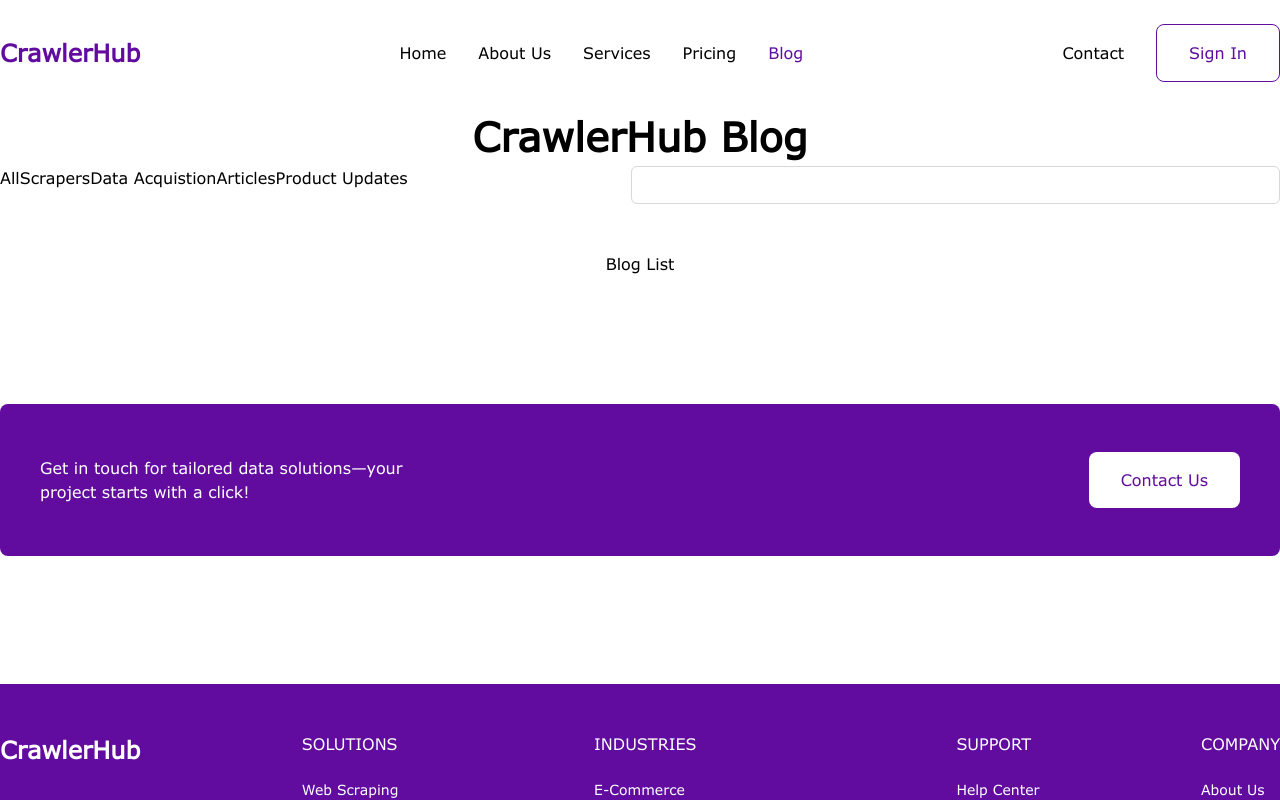
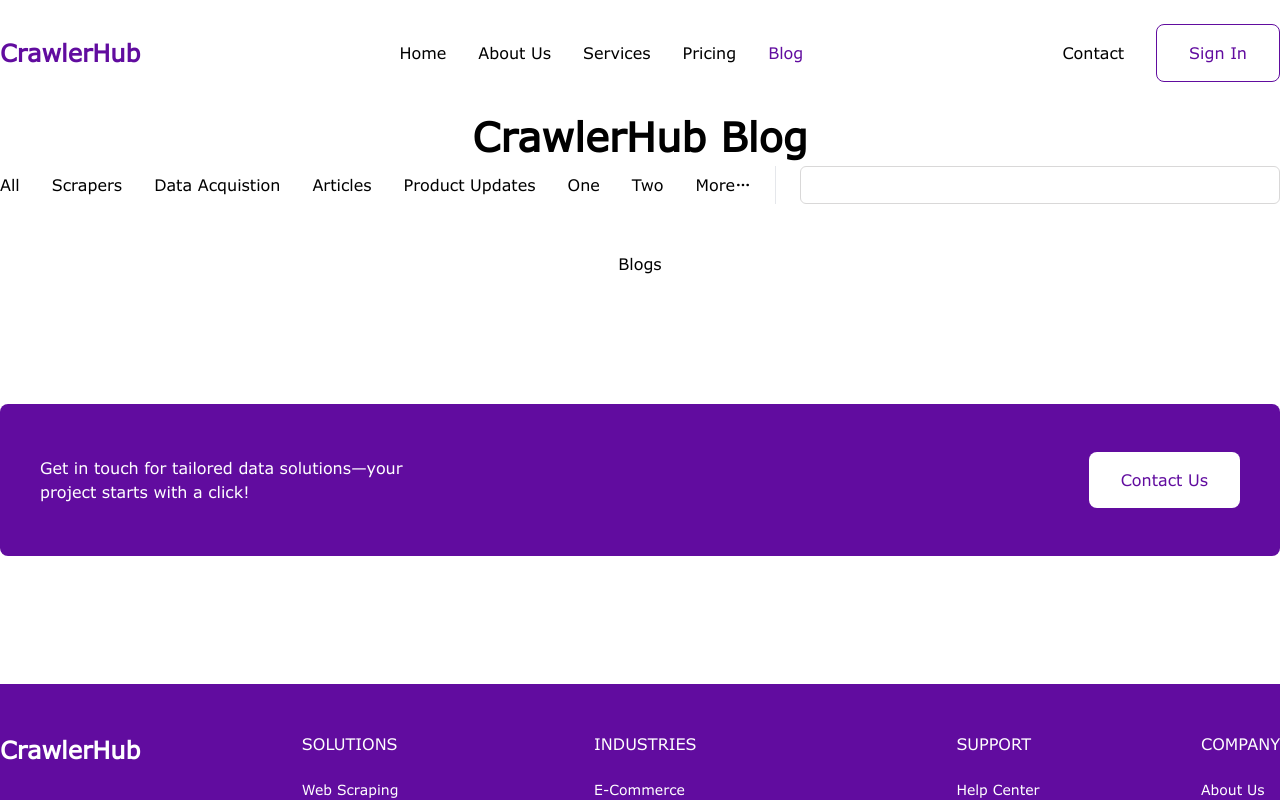
Before and after one commit to beecodeguy/crawlhub, a Next.js app: page /blog in a window 1280 px wide. Shown: the top 800 px of the page. Built offline with nearby package versions, Linux system fonts and the light colour scheme.

Commit message:
designed more button

```diff
--- /dev/null
+++ b/src/app/(webpage)/blog/_component/BlogHead.tsx
@@ -0,0 +1,39 @@
+import { Input } from "@/components/ui/input";
+import React from "react";
+import MoreOptions from "./MoreOptions";
+
+const items = [
+  "All",
+  "Scrapers",
+  "Data Acquistion",
+  "Articles",
+  "Product Updates",
+  "One",
+  "Two",
+];
+
+const BlogHead = () => {
+  return (
+    <div className="w-full flex flex-col items-center">
+      <span className="typography-h2">CrawlerHub Blog</span>
+      <div className="flex w-full gap-3">
+        <div className="flex items-center gap-4 border-r border-r-1 border-l-[#D9D8D8] pr-3 w-full text-nowrap">
+          <ul className="flex gap-4 w-full">
+            {items.map((item) => (
+              <li key={item}>{item}</li>
+            ))}
+          </ul>
+          <MoreOptions
+            items={[
+              { value: "1", label: "Option One" },
+              { value: "2", label: "Option Two" },
+            ]}
+          />
+        </div>
+        <Input />
+      </div>
+    </div>
+  );
+};
+
+export default BlogHead;
--- a/src/app/(webpage)/blog/_component/BlogList.tsx
+++ b/src/app/(webpage)/blog/_component/BlogList.tsx
@@ -1,31 +1,13 @@
 import { Input } from "@/components/ui/input";
 import React from "react";
-
-const items = [
-  "All",
-  "Scrapers",
-  "Data Acquistion",
-  "Articles",
-  "Product Updates",
-];
+import BlogHead from "./BlogHead";
+import Blogs from "./Blogs";
 
 const BlogList = () => {
   return (
     <div className="container mx-auto flex flex-col gap-6 items-center mb-[128px]">
-      <div className="w-full flex flex-col items-center">
-        <span className="typography-h2">CrawlerHub Blog</span>
-        <div className="flex w-full">
-          <ul className="flex w-full">
-            {items.map((item) => (
-              <li key={item}>
-                {item}
-              </li>
-            ))}
-          </ul>
-          <Input />
-        </div>
-      </div>
-      <div>Blog List</div>
+      <BlogHead />
+      <Blogs />
     </div>
   );
 };
--- /dev/null
+++ b/src/app/(webpage)/blog/_component/Blogs.tsx
@@ -0,0 +1,7 @@
+import React from "react";
+
+const Blogs = () => {
+  return <div>Blogs</div>;
+};
+
+export default Blogs;
--- /dev/null
+++ b/src/app/(webpage)/blog/_component/MoreOptions.tsx
@@ -0,0 +1,45 @@
+"use client";
+
+import { Button } from "@/components/ui/button";
+import {
+  DropdownMenu,
+  DropdownMenuContent,
+  DropdownMenuItem,
+  DropdownMenuLabel,
+  DropdownMenuTrigger,
+} from "@/components/ui/dropdown-menu";
+import { MoreHorizontal } from "lucide-react";
+
+interface IProps {
+  items: {
+    value: string;
+    label: string;
+    onClick?: (val: string) => void;
+  }[];
+}
+
+const MoreOptions: React.FC<IProps> = ({ items }) => {
+  return (
+    <DropdownMenu>
+      <DropdownMenuTrigger asChild>
+        <Button variant="ghost" className="h-1 w-9 p-0">
+          <span>More</span>
+          <MoreHorizontal className="h-2 w-2" />
+        </Button>
+      </DropdownMenuTrigger>
+      <DropdownMenuContent className="bg-white" align="end">
+        {items.map((item) => (
+          <DropdownMenuItem
+            onClick={() => (item.onClick ? item.onClick(item.value) : null)}
+            key={item.value}
+            className="hover:bg-[#D9D8D8] hover:rounded-none"
+          >
+            {item.label}
+          </DropdownMenuItem>
+        ))}
+      </DropdownMenuContent>
+    </DropdownMenu>
+  );
+};
+
+export default MoreOptions;
--- a/src/components/ui/dropdown-menu.tsx
+++ b/src/components/ui/dropdown-menu.tsx
@@ -27,7 +27,7 @@ const DropdownMenuSubTrigger = React.forwardRef<
   <DropdownMenuPrimitive.SubTrigger
     ref={ref}
     className={cn(
-      "flex bg-white cursor-default select-none items-center rounded-sm px-2 py-1.5 text-sm outline-none focus:bg-accent data-[state=open]:bg-accent",
+      "flex bg-white cursor-default select-none items-center rounded-sm text-sm outline-none focus:bg-accent data-[state=open]:bg-accent",
       inset && "pl-8",
       className
     )}
@@ -47,7 +47,7 @@ const DropdownMenuSubContent = React.forwardRef<
   <DropdownMenuPrimitive.SubContent
     ref={ref}
     className={cn(
-      "z-50 min-w-[8rem] overflow-hidden rounded-md border bg-popover p-1 text-popover-foreground shadow-lg data-[state=open]:animate-in data-[state=closed]:animate-out data-[state=closed]:fade-out-0 data-[state=open]:fade-in-0 data-[state=closed]:zoom-out-95 data-[state=open]:zoom-in-95 data-[side=bottom]:slide-in-from-top-2 data-[side=left]:slide-in-from-right-2 data-[side=right]:slide-in-from-left-2 data-[side=top]:slide-in-from-bottom-2",
+      "z-50 min-w-[8rem] overflow-hidden border bg-popover p-1 text-popover-foreground shadow-lg data-[state=open]:animate-in data-[state=closed]:animate-out data-[state=closed]:fade-out-0 data-[state=open]:fade-in-0 data-[state=closed]:zoom-out-95 data-[state=open]:zoom-in-95 data-[side=bottom]:slide-in-from-top-2 data-[side=left]:slide-in-from-right-2 data-[side=right]:slide-in-from-left-2 data-[side=top]:slide-in-from-bottom-2",
       className
     )}
     {...props}
@@ -65,7 +65,7 @@ const DropdownMenuContent = React.forwardRef<
       ref={ref}
       sideOffset={sideOffset}
       className={cn(
-        "z-50 min-w-[8rem] overflow-hidden rounded-md border bg-popover p-1 text-popover-foreground shadow-md data-[state=open]:animate-in data-[state=closed]:animate-out data-[state=closed]:fade-out-0 data-[state=open]:fade-in-0 data-[state=closed]:zoom-out-95 data-[state=open]:zoom-in-95 data-[side=bottom]:slide-in-from-top-2 data-[side=left]:slide-in-from-right-2 data-[side=right]:slide-in-from-left-2 data-[side=top]:slide-in-from-bottom-2",
+        "z-50 min-w-[8rem] overflow-hidden border bg-popover text-popover-foreground shadow-md data-[state=open]:animate-in data-[state=closed]:animate-out data-[state=closed]:fade-out-0 data-[state=open]:fade-in-0 data-[state=closed]:zoom-out-95 data-[state=open]:zoom-in-95 data-[side=bottom]:slide-in-from-top-2 data-[side=left]:slide-in-from-right-2 data-[side=right]:slide-in-from-left-2 data-[side=top]:slide-in-from-bottom-2",
         className
       )}
       {...props}
@@ -83,7 +83,7 @@ const DropdownMenuItem = React.forwardRef<
   <DropdownMenuPrimitive.Item
     ref={ref}
     className={cn(
-      "relative flex cursor-pointer select-none items-center rounded-sm px-2 py-1.5 text-sm outline-none focus:text-accent-foreground data-[disabled]:pointer-events-none data-[disabled]:opacity-50",
+      "relative flex cursor-pointer border-b-2 border-[#D9D8D8] select-none items-center py-1 px-2 leading-[20px] text-[14px] outline-none focus:text-accent-foreground data-[disabled]:pointer-events-none data-[disabled]:opacity-50",
       inset && "pl-8",
       className
     )}
```
